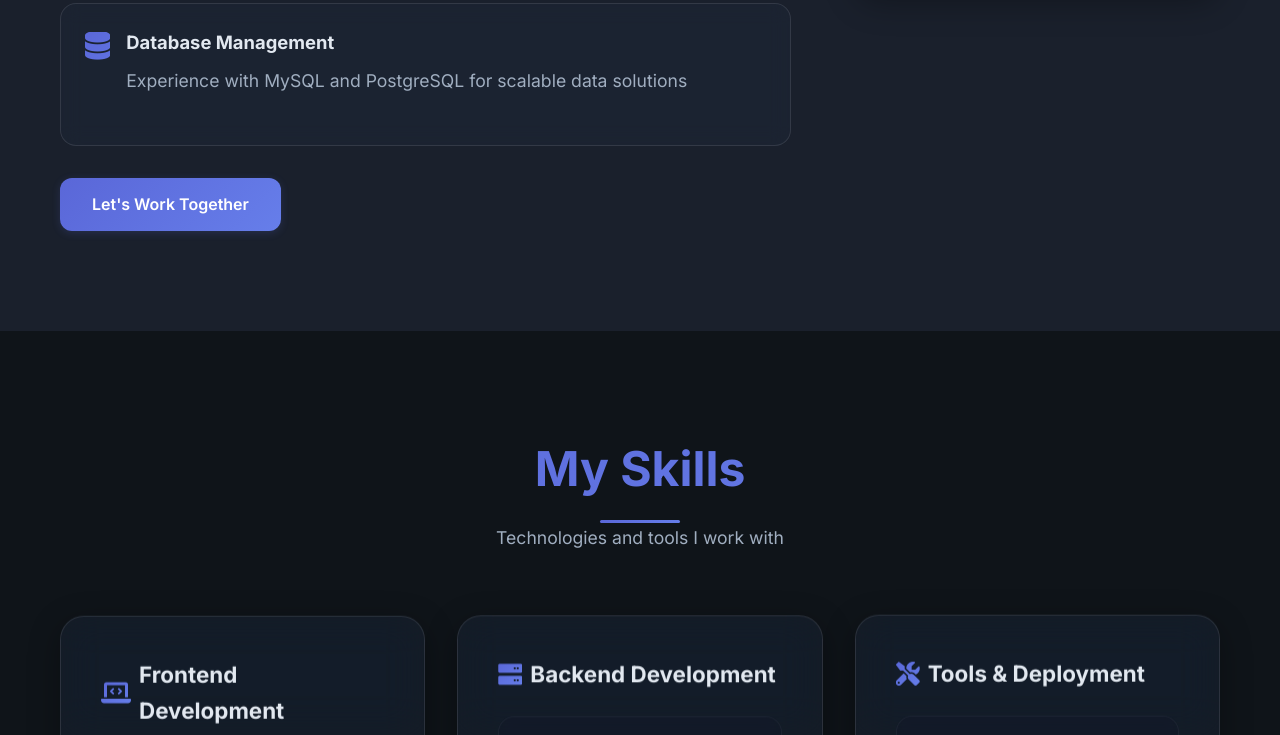
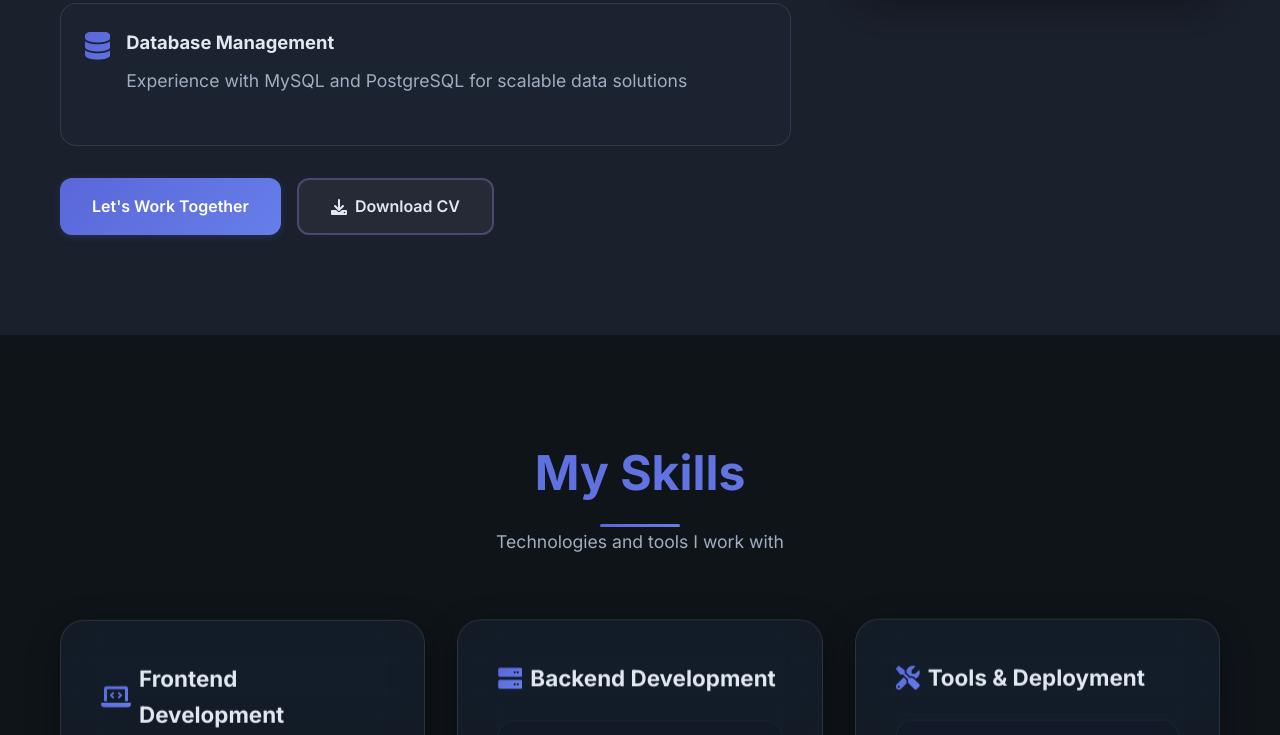
Before and after one commit to RITH-1437/protfolio_professional_done, a website: page index.html in a window 1280 px wide. Shown: the part 1808-2543 px from the top of the page. Drawn offline with nearby package versions, Linux system fonts and the light colour scheme.

Commit message:
[Feature] : Add button download cv directly.

```diff
--- a/index.html
+++ b/index.html
@@ -212,7 +212,15 @@
               </div>
             </div>
 
-            <a href="#contact" class="btn btn-primary">Let's Work Together</a>
+            <div class="about-buttons">
+              <a href="#contact" class="btn btn-primary">
+                Let's Work Together
+              </a>
+
+              <a href="./rin_nairith_cv.pdf" download class="btn btn-secondary" target="_blank">
+                <i class="fas fa-download"></i> Download CV
+              </a>
+            </div>
           </div>
 
           <div class="about-image">
--- a/styles.css
+++ b/styles.css
@@ -509,6 +509,13 @@ body::before {
     margin-bottom: 3rem;
 }
 
+.about-buttons {
+  display: flex;
+  gap: 1rem;
+  margin-top: 2rem;
+  flex-wrap: wrap;
+}
+
 .btn {
     padding: 14px 32px;
     border: none;
```
Also changed, not shown: 1 other file.
